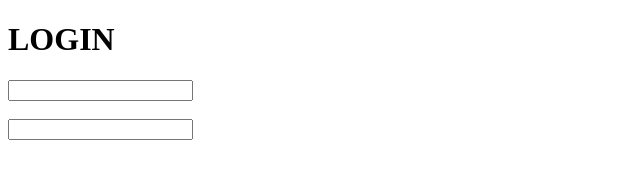
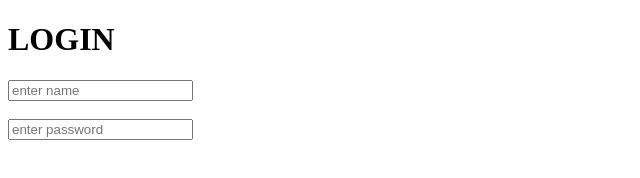
Before and after one commit to BrundhaArjunan/practice, a plain HTML site: page practice/new.html in a window 1280 px wide. Shown: the whole page, without its empty margins (0-640 px from the left). Drawn offline with Linux system fonts and the light colour scheme.

Commit message:
This is new

```diff
--- a/practice/new.html
+++ b/practice/new.html
@@ -10,10 +10,10 @@
         <div class="head">
             <h1>LOGIN</h1>
             <form>
-                <input type="text">
+                <input type="text" placeholder="enter name">
                 <br>
                 <br>
-                <input type="password">
+                <input type="password" placeholder="enter password">
             </form>
         </div>
     </div>
```
